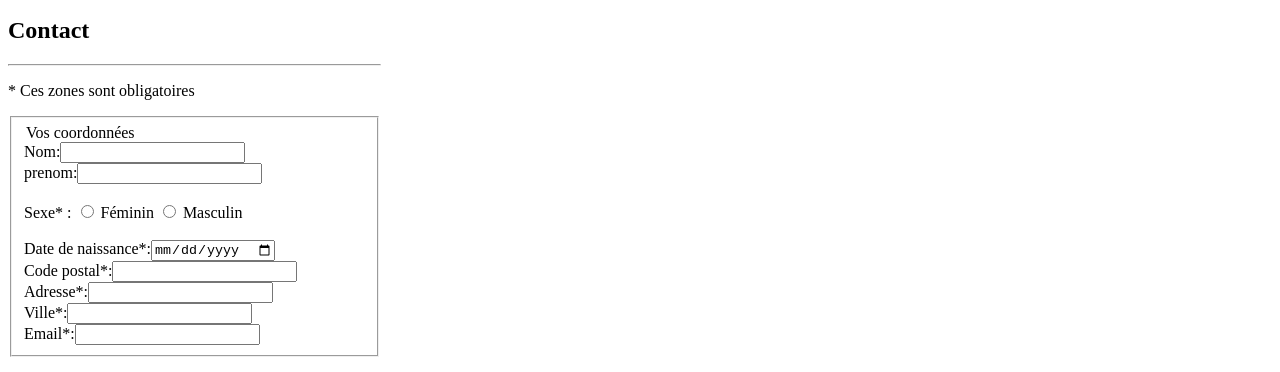
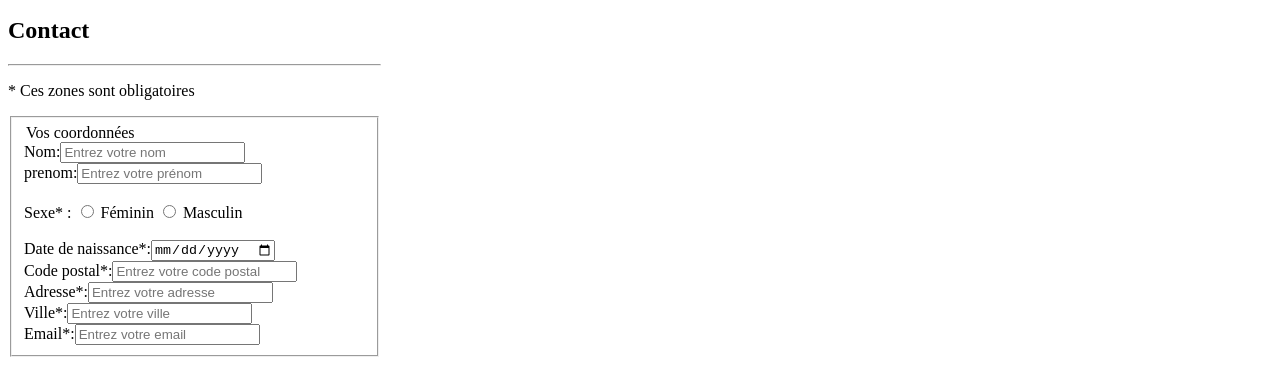
Before and after one commit to lamiraud80190/jarditou_tb, a plain HTML site: page contact.html in a window 1280 px wide. Shown: the part 408-780 px from the top of the page. Drawn offline with Linux system fonts and the light colour scheme; files that its build step writes are made by us from their sources.

Commit message:
modif_css

```diff
--- a/contact.html
+++ b/contact.html
@@ -52,27 +52,26 @@
         <hr />
         <p>* Ces zones sont obligatoires</p>
         <fieldset>
-          <form action="http://bienvu.net/script.php" method="get">
+          <form action="http://bienvu.net/script.php" method="post">
           <legend>Vos coordonnées</legend>
           <label for="nom">Nom:</label
-          ><input type="nom" name="nom" id="nom" /><br />
+          ><input type="nom" name="nom" id="nom" placeholder="Entrez votre nom" /><br/>
           <label for="prenom">prenom:</label
-          ><input type="prenom" name="prenom" id="prenom" /><br />
-          <br />
-          <label for="sexe">Sexe* :</label>
-          <input type="radio" name="genre" value="feminin" /> Féminin
-          <input type="radio" name="genre" value="masculin" /> Masculin<br />
-          <br />
+          ><input type="prenom" name="prenom" id="prenom" placeholder="Entrez votre prénom" ><br/>
+          <br/><label for="sexe">Sexe* :</label>
+          <input type="radio" name="genre" value="feminin"/> Féminin
+          <input type="radio" name="genre" value="masculin"/> Masculin
+          <br/><br/>
           <label for="date">Date de naissance*:</label
           ><input type="date" name="ddn" id="date" /><br />
           <label for="code_postal">Code postal*:</label
-          ><input type="number" name="code_postal" id="number" /><br />
+          ><input type="text" name="code_postal" id="number" placeholder="Entrez votre code postal" /><br />
           <label for="adresse">Adresse*:</label
-          ><input type="adresse" name="adresse" id="adresse" /><br />
+          ><input type="adresse" name="adresse" id="adresse" placeholder="Entrez votre adresse" /><br />
           <label for="ville">Ville*:</label
-          ><input type="ville" name="ville" id="ville" /><br />
+          ><input type="ville" name="ville" id="ville" placeholder="Entrez votre ville" /><br />
           <label for="email">Email*:</label
-          ><input type="email" name="email" id="email" /><br />
+          ><input type="email" name="email" id="email" placeholder="Entrez votre email" /><br />
         </fieldset>
         <br />
         <fieldset>
@@ -92,7 +91,7 @@
           ><br />
         </fieldset>
         <br />
-        <input type="checkbox" name="nom" value="" /> * J'accepte le traitement
+        <input type="checkbox" name="nom" value="on" /> * J'accepte le traitement
         informatique de ce formulaire<br />
           <br />
           <input type="submit" value="Envoyer" />
```
